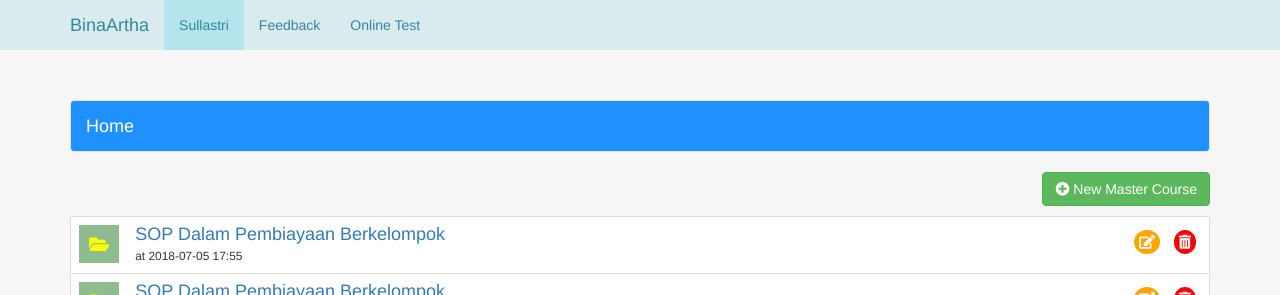
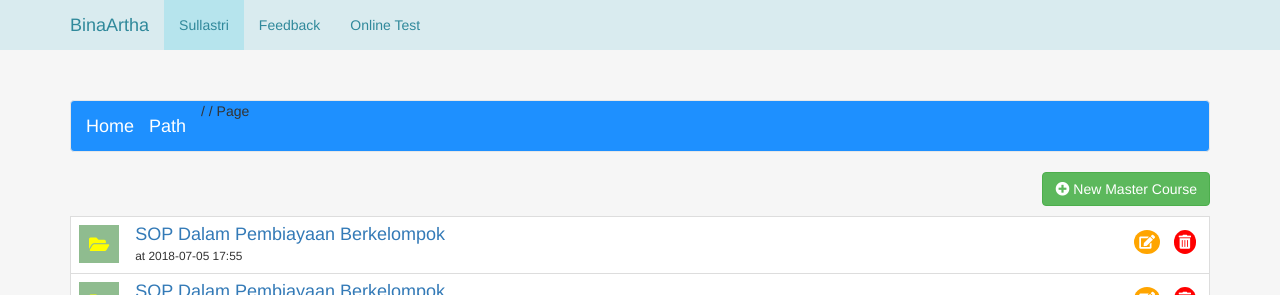
Before and after one commit to kemtol/Bina-Artha, a Jekyll site: the page built from laman/dashboard.md, in a window 1280 px wide. Shown: the top 295 px of the page. Built offline with Jekyll 4.4.1, drawn with Linux system fonts in a browser that asks for light colours; nearby versions of some CDN libraries.

Commit message:
Update admin.html

```diff
--- a/_layouts/admin.html
+++ b/_layouts/admin.html
@@ -25,6 +25,7 @@
 
   <body>
 
+    <!-- top navbar menu -->
     <nav class="navbar navbar-inverse navbar-fixed-top">
       <div class="container">
         <div class="navbar-header">
@@ -45,15 +46,14 @@
         </div><!--/.nav-collapse -->
       </div>
     </nav>
+    <!--/. top navbar menu -->
 
     <div class="container" id="section--document">
 
       <nav class="doc-path navbar navbar-default">
         <div class="container-fluid">
           <div class="navbar-header">
-            <a class="navbar-brand" href="#">
-              Home
-            </a>
+            <a class="navbar-brand" href="#">Home</a> / <a class="navbar-brand" href="#">Path</a> / <span>Page</span>
           </div>
         </div>
       </nav>
```
